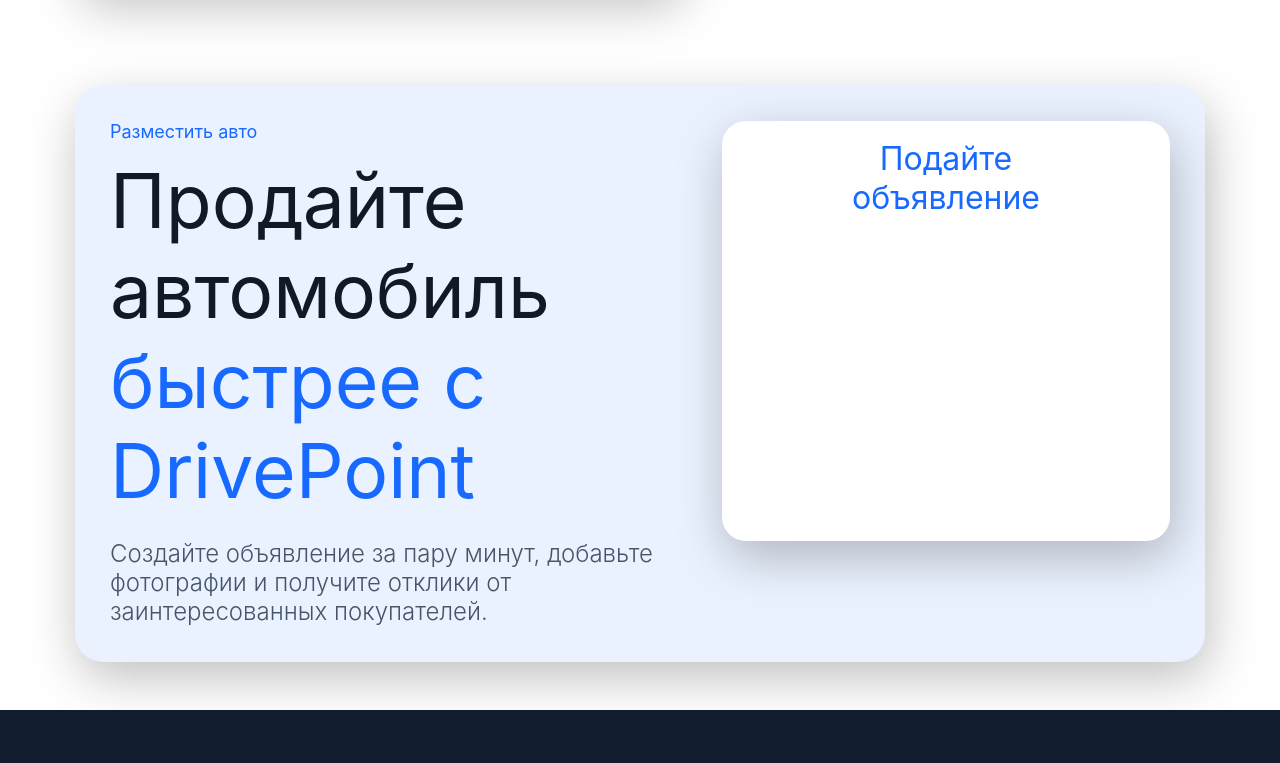
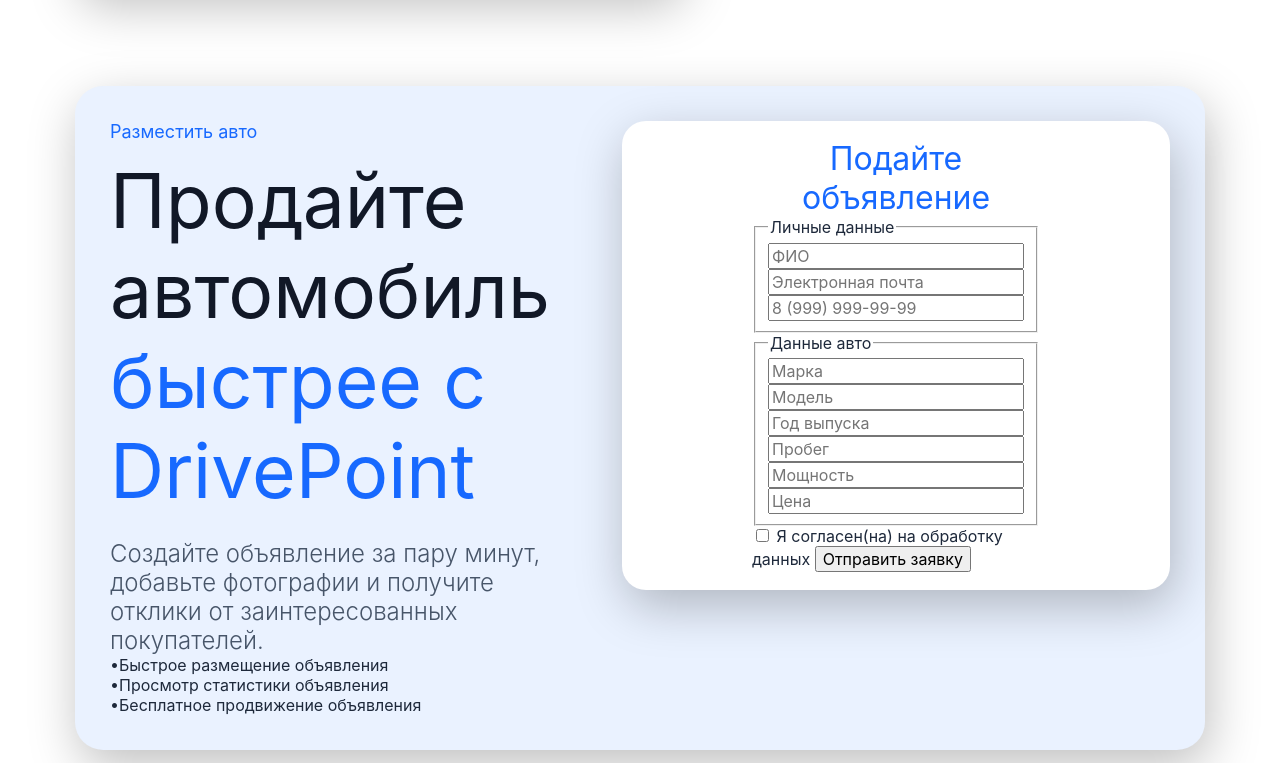
Before and after one commit to Lar1o/project, a plain HTML site: page index.html in a window 1280 px wide. Shown: the part 4330-5093 px from the top of the page. Drawn offline with Linux system fonts and the light colour scheme; files whose address does not match are found by name.

Commit message:
добавление полной структуры для блока с формой: создание самой формы

```diff
--- a/index.html
+++ b/index.html
@@ -374,18 +374,51 @@
                     <div class="cta_left">
                         <p class="cta_label">Разместить авто</p>
                         <h2 class="cta_title">
-                        Продайте автомобиль
-                        <span>быстрее с DrivePoint</span>
+                            Продайте автомобиль
+                            <span>быстрее с DrivePoint</span>
                         </h2>
                         <p class="cta_description">
-                        Создайте объявление за пару минут, добавьте фотографии и получите
-                        отклики от заинтересованных покупателей.
+                            Создайте объявление за пару минут, добавьте фотографии и получите
+                            отклики от заинтересованных покупателей.
                         </p>
+                        <div class="cta_benefits">
+                            <ul class="cta_benefits-list">
+                                <li>•Быстрое размещение объявления</li>
+                                <li>•Просмотр статистики объявления</li>
+                                <li>•Бесплатное продвижение объявления</li>
+                            </ul>
+                        </div>
                     </div>
                     <div class="cta_right">
-                        <div class="form-card">
-                            <h3>Подайте объявление</h3>
-                        </div>
+                        <form class="form-card">
+                            <h3 class="form-card_title">Подайте объявление</h3>
+                            <fieldset class="form-section">
+                                <legend>Личные данные</legend>
+                                <div class="form-fields form-fields-single">
+                                    <input type="text" name="name" placeholder="ФИО" />
+                                    <input type="email" name="email" placeholder="Электронная почта" />
+                                    <input type="tel" name="phone" placeholder="8 (999) 999-99-99" />
+                                </div>
+                            </fieldset>
+                            <fieldset class="form-section">
+                                <legend>Данные авто</legend>
+                                <div class="form-fields form-fields-grid">
+                                    <input type="text" name="brand" placeholder="Марка" />
+                                    <input type="text" name="model" placeholder="Модель" />
+                                    <input type="text" name="year" placeholder="Год выпуска" />
+                                    <input type="text" name="mileage" placeholder="Пробег" />
+                                    <input type="text" name="power" placeholder="Мощность" />
+                                    <input type="text" name="price" placeholder="Цена" />
+                                </div>
+                            </fieldset>
+                            <label class="form-checkbox">
+                                <input type="checkbox" name="agreement" />
+                                <span>Я согласен(на) на обработку данных</span>
+                            </label>
+                            <button type="submit" class="form-submit">
+                                Отправить заявку
+                            </button>
+                        </form>
                     </div>
                 </div>
             </div>
```
